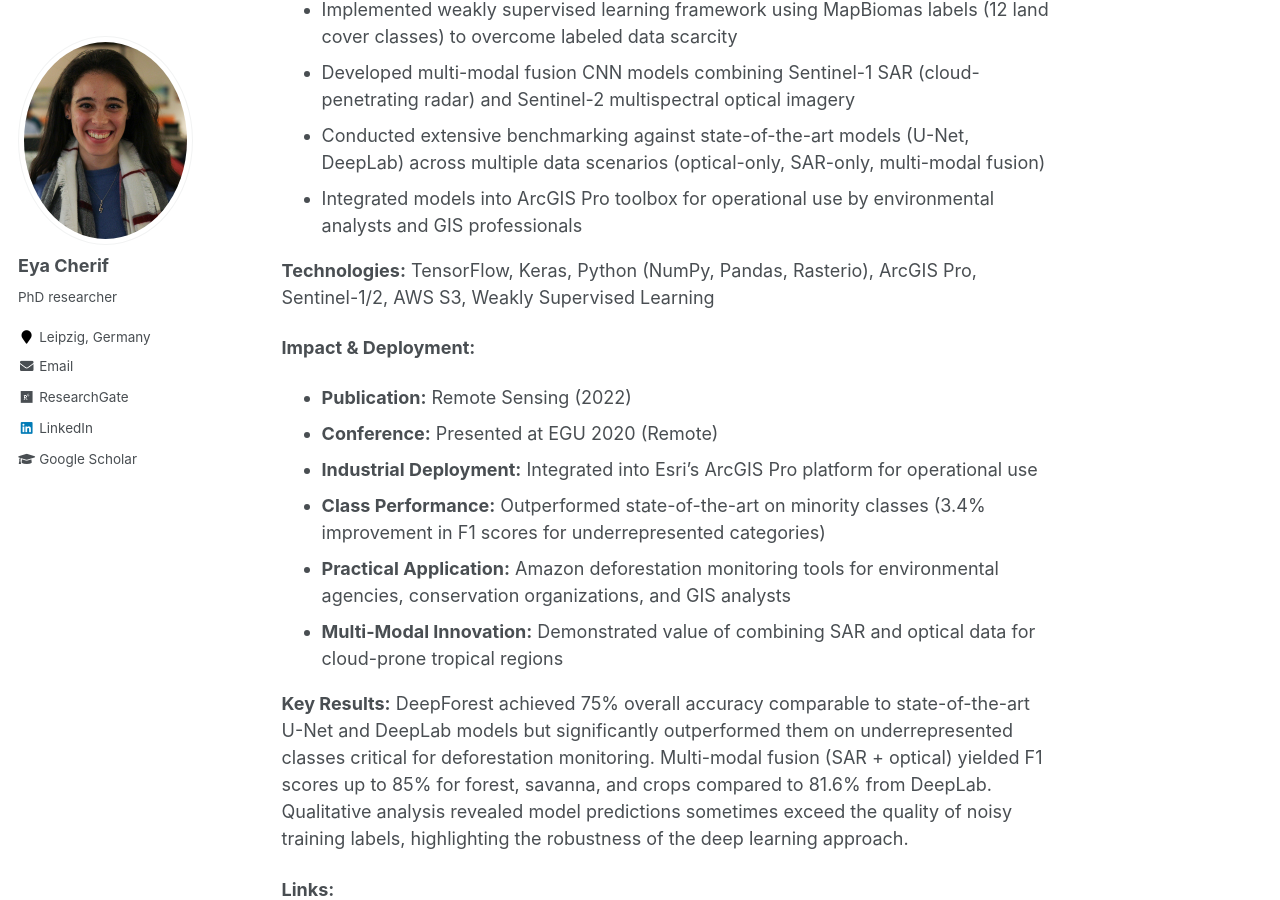
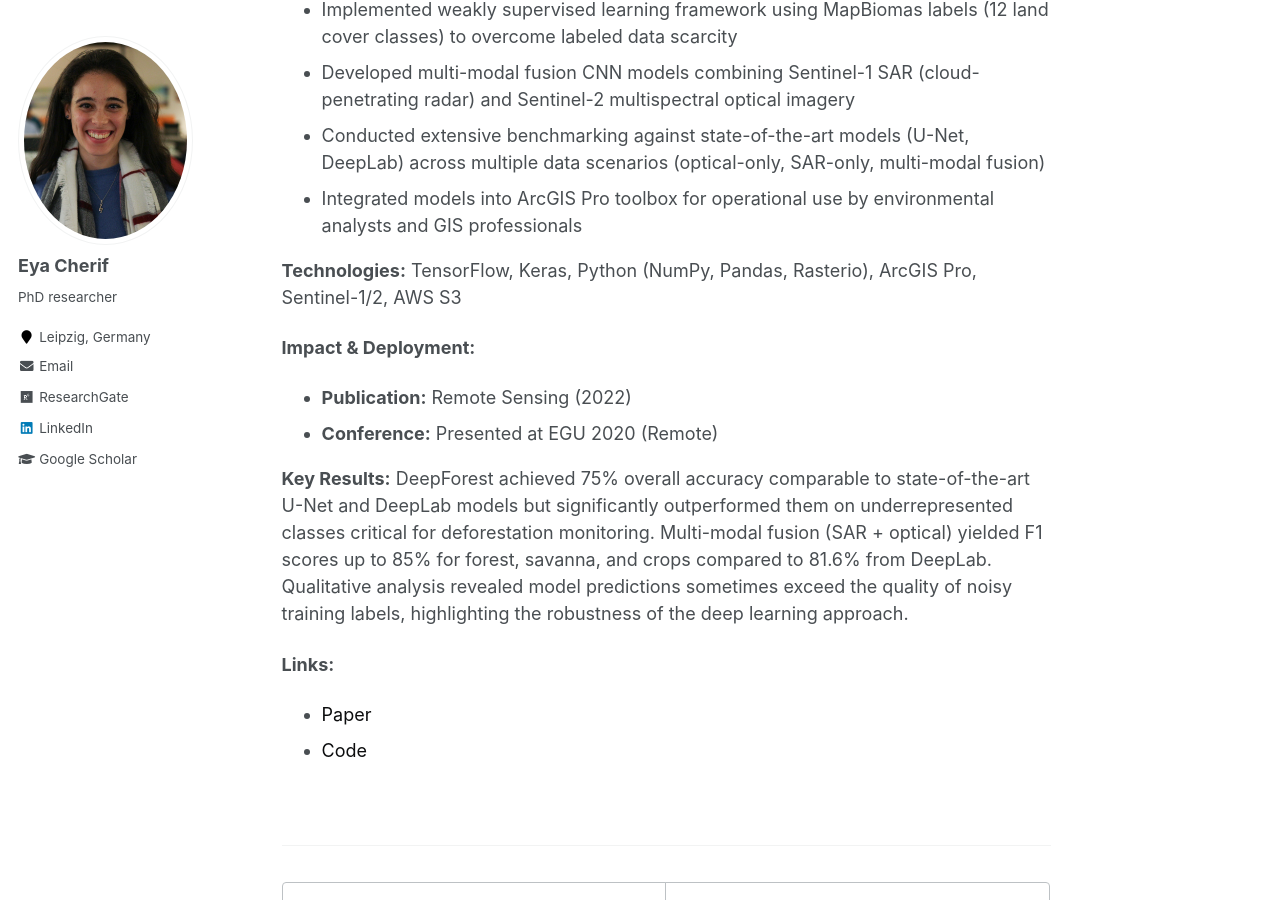
Before and after one commit to echerif18/echerif18.github.io, a Jekyll site: the page built from _portfolio/portfolio-4-deepforest.md, in a window 1280 px wide and 900 px high, scrolled down 658 px. Built offline with Jekyll 4.4.1, drawn with Linux system fonts in a browser that asks for light colours.

Commit message:
Update portfolio-4-deepforest.md

```diff
--- a/_portfolio/portfolio-4-deepforest.md
+++ b/_portfolio/portfolio-4-deepforest.md
@@ -15,15 +15,11 @@ Developed novel deep learning architectures (DeepForest-1 and DeepForest-2) for
 - Conducted extensive benchmarking against state-of-the-art models (U-Net, DeepLab) across multiple data scenarios (optical-only, SAR-only, multi-modal fusion)
 - Integrated models into ArcGIS Pro toolbox for operational use by environmental analysts and GIS professionals
 
-**Technologies:** TensorFlow, Keras, Python (NumPy, Pandas, Rasterio), ArcGIS Pro, Sentinel-1/2, AWS S3, Weakly Supervised Learning
+**Technologies:** TensorFlow, Keras, Python (NumPy, Pandas, Rasterio), ArcGIS Pro, Sentinel-1/2, AWS S3
 
 **Impact & Deployment:**
 - **Publication:** Remote Sensing (2022)
 - **Conference:** Presented at EGU 2020 (Remote)
-- **Industrial Deployment:** Integrated into Esri's ArcGIS Pro platform for operational use
-- **Class Performance:** Outperformed state-of-the-art on minority classes (3.4% improvement in F1 scores for underrepresented categories)
-- **Practical Application:** Amazon deforestation monitoring tools for environmental agencies, conservation organizations, and GIS analysts
-- **Multi-Modal Innovation:** Demonstrated value of combining SAR and optical data for cloud-prone tropical regions
 
 **Key Results:**
 DeepForest achieved 75% overall accuracy comparable to state-of-the-art U-Net and DeepLab models but significantly outperformed them on underrepresented classes critical for deforestation monitoring. Multi-modal fusion (SAR + optical) yielded F1 scores up to 85% for forest, savanna, and crops compared to 81.6% from DeepLab. Qualitative analysis revealed model predictions sometimes exceed the quality of noisy training labels, highlighting the robustness of the deep learning approach.
@@ -31,4 +27,3 @@ DeepForest achieved 75% overall accuracy comparable to state-of-the-art U-Net an
 **Links:**
 - [Paper](https://www.mdpi.com/2072-4292/14/19/5000)
 - [Code](https://github.com/echerif18/LandCoverClassification)
----
```
